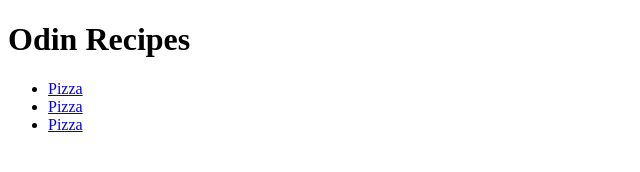
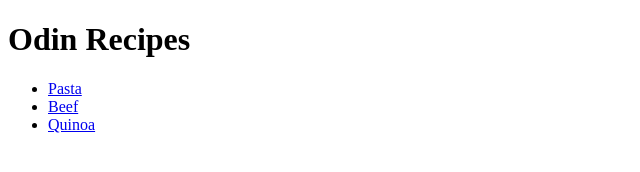
Before and after one commit to rob8624/odin-recipes, a plain HTML site: page index.html in a window 1280 px wide. Shown: the full height of the page, 0-640 px from the left. Drawn offline with Linux system fonts and the light colour scheme.

Commit message:
fixed link titles in index list

```diff
--- a/index.html
+++ b/index.html
@@ -9,9 +9,9 @@
 <body>
     <h1>Odin Recipes</h1>
     <ul>
-        <li><a href="recipes/pasta.html">Pizza</a></li>
-        <li><a href="recipes/beef.html">Pizza</a></li>
-        <li><a href="recipes/quinoa.html">Pizza</a></li>
+        <li><a href="recipes/pasta.html">Pasta</a></li>
+        <li><a href="recipes/beef.html">Beef</a></li>
+        <li><a href="recipes/quinoa.html">Quinoa</a></li>
     </ul>
 
 </body>
```
